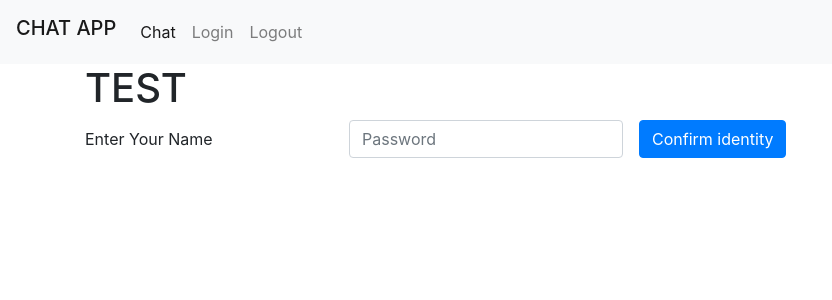
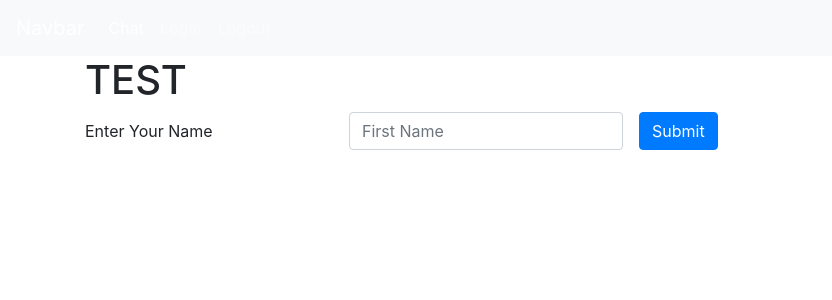
Before and after one commit to Eltaf-azizi/Online-Game-With-Python, a Flask app: page /login in a window 1280 px wide. Shown: the top 300 px of the page, without its empty margins (0-832 px from the left). Run offline with Flask 3, Linux system fonts and the light colour scheme; some libraries are stand-ins or nearby versions.

Commit message:
added code

```diff
--- a/Online chat/website/client/__init__.py
+++ b/Online chat/website/client/__init__.py
@@ -1 +1 @@
-from client import Client
+from .client import Client
--- a/Online chat/website/main.py
+++ b/Online chat/website/main.py
@@ -14,7 +14,7 @@ app.secret_key = "hellomynameisEltafandyouwon'tguessthis"
 
 def login():
     if request.method == "POST":
-        session[NAME_KEY] = request.form["name"]
+        session[NAME_KEY] = request.form["inputName"]
         return redirect(url_for("name"))
 
     return render_template("login.html")
--- a/Online chat/website/templates/base.html
+++ b/Online chat/website/templates/base.html
@@ -11,26 +11,24 @@
 
       <body>
 
-        <nav class="navbar navbar-expand-lg navbar-light bg-light">
-            <h1 class="navbar-brand" href="#">CHAT APP</h1>
+        <nav class="navbar navbar-expand-lg navbar-dark bg-light">
+            <a class="navbar-brand" href="#">Navbar</a>
             <button class="navbar-toggler" type="button" data-toggle="collapse" data-target="#navbarNav" aria-controls="navbarNav" aria-expanded="false" aria-label="Toggle navigation">
               <span class="navbar-toggler-icon"></span>
             </button>
-
             <div class="collapse navbar-collapse" id="navbarNav">
                 <ul class="navbar-nav">
                     <li class="nav-item active">
-                <a class="nav-link" href="#">Chat <span class="sr-only">(current)</span></a>
+                        <a class="nav-link" href="/home">Chat <span class="sr-only">(current)</span></a>
                     </li>
                     <li class="nav-item">
-                <a class="nav-link" href="#">Login</a>
+                        <a class="nav-link" href="/login">Login</a>
                     </li>
                     <li class="nav-item">
-                <a class="nav-link" href="#">Logout</a>
+                        <a class="nav-link" href="/logout">Logout</a>
                     </li>
                 </ul>
                 </div>
-
             </nav>
 
             <div class="container">
@@ -38,8 +36,11 @@
                 {% endblock %}
             </div>
 
+            <script src="https://code.jquery.com/jquery-3.2.1.slim.min.js" integrity="sha384-KJ3o2DKtIkvYIK3UENzmM7KCkRr/rE9/Qpg6aAZGJwFDMVNA/GpGFF93hXpG5KkN" crossorigin="anonymous"></script>
             <script src="https://cdn.jsdelivr.net/npm/popper.js@1.16.0/dist/umd/popper.min.js" integrity="sha384-Q6E9RHvbIyZFJoft+2mJbHaEWldlvI9IOYy5n3zV9zzTtmI3UksdQRVvoxMfooAo" crossorigin="anonymous"></script>
             <script src="https://cdn.jsdelivr.net/npm/bootstrap@4.4.1/dist/js/bootstrap.min.js" integrity="sha384-wfSDF2E50Y2D1uUdj0O3uMBJnjuUD4Ih7YwaYd1iqfktj0Uod8GCExl3Og8ifwB6" crossorigin="anonymous"></script>
+            <script src="//ajax.googleapis.com/ajax/libs/jquery/1.9.1/jquery.min.js"></script>
+            <script type="text/javascript" src="{{ url_for('static', filename='index.js') }}"></script>
 
       </body>
   </html>
--- a/Online chat/website/templates/login.html
+++ b/Online chat/website/templates/login.html
@@ -5,16 +5,16 @@
 
 <h1>TEST</h1>
 
-<form class="form-inline">
+<form class="form-inline" action="#" method="POST">
     <div class="form-group mb-2">
-      <label for="staticName2" class="sr-only">Email</label>
+      <label for="staticName2" class="sr-only">Name</label>
       <input type="text" readonly class="form-control-plaintext" id="staticName2" value="Enter Your Name">
     </div>
     <div class="form-group mx-sm-3 mb-2">
-      <label for="inputPassword2" class="sr-only">Password</label>
-      <input type="password" class="form-control" id="inputPassword2" placeholder="Password">
+      <label for="inputName" class="sr-only">Name</label>
+      <input type="text" class="form-control" id="inputName" placeholder="First Name">
     </div>
-    <button type="submit" class="btn btn-primary mb-2">Confirm identity</button>
+    <button type="submit" class="btn btn-primary mb-2">Submit</button>
   </form>
 
 <script type="text/javascript" src="{{ url_for('static', filename='index.js') }}"></script>
```
Lines whose indentation alone changed are shown as unchanged.
